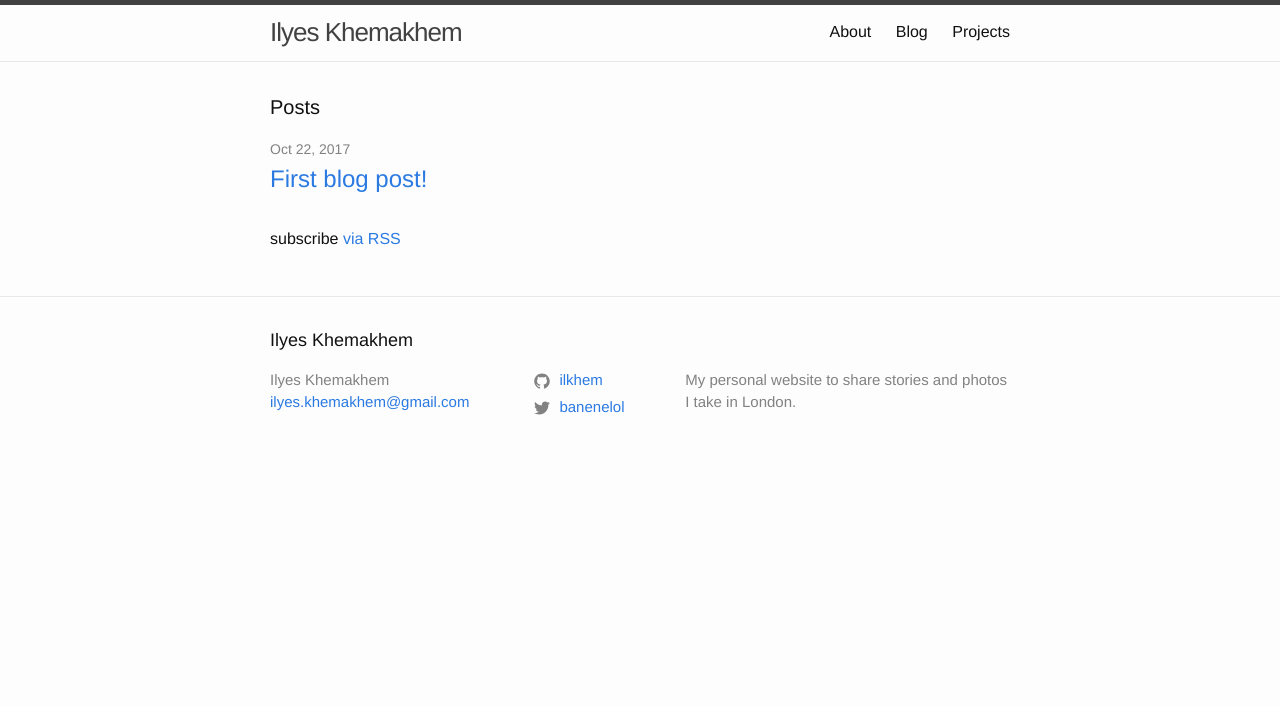
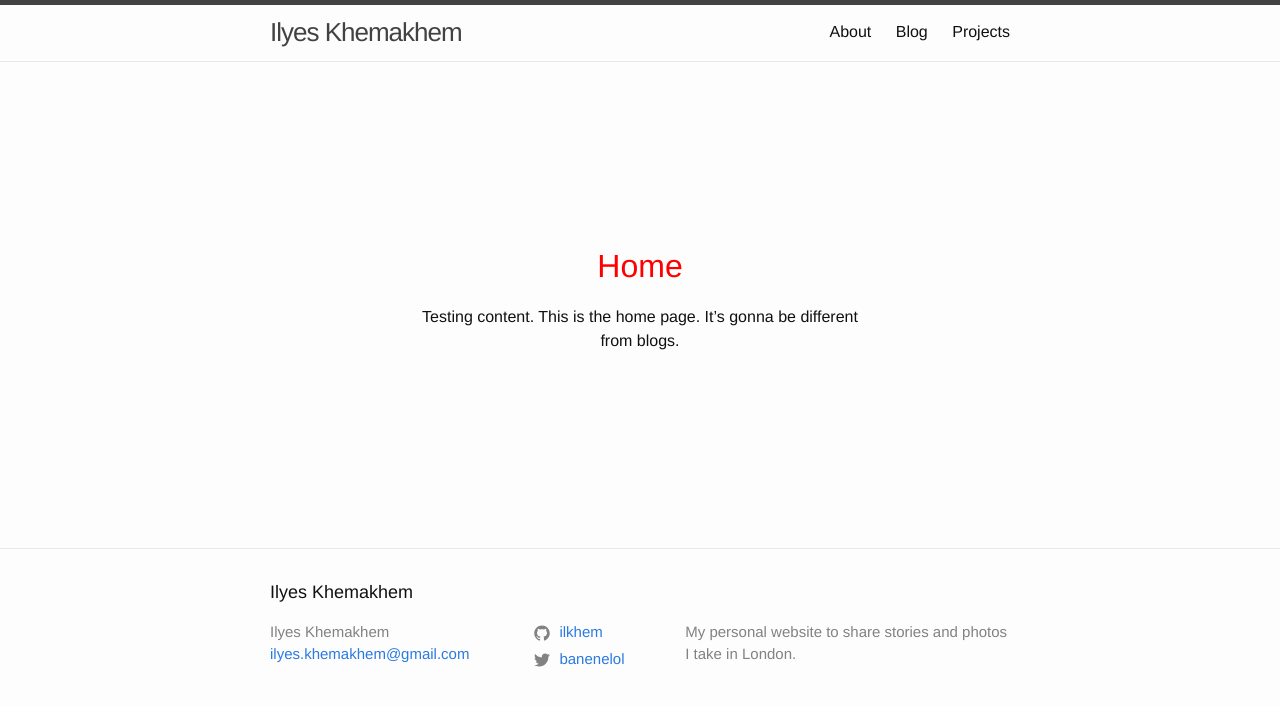
Before and after one commit to ilkhem/ilkhem.github.io, a Jekyll site: the page built from index.md, in a window 1280 px wide. Shown: the top 706 px of the page. Built offline with Jekyll 4.4.1, drawn with Linux system fonts in a browser that asks for light colours.

Commit message:
home page structure update; new banenelol.scss for custom style

```diff
--- a/_layouts/home.html
+++ b/_layouts/home.html
@@ -2,25 +2,16 @@
 layout: default
 ---
 
-<div class="home">
+<div class="home-page">
 
-  <h1 class="page-heading">Posts</h1>
+  <h1 class="home-header">Home</h1>
 
-  {{ content }}
+  <div class="home-content">
 
-  <ul class="post-list">
-    {% for post in site.posts %}
-      <li>
-        {% assign date_format = site.minima.date_format | default: "%b %-d, %Y" %}
-        <span class="post-meta">{{ post.date | date: date_format }}</span>
+    {{ content }}
 
-        <h2>
-          <a class="post-link" href="{{ post.url | relative_url }}">{{ post.title | escape }}</a>
-        </h2>
-      </li>
-    {% endfor %}
-  </ul>
+  </div>
 
-  <p class="rss-subscribe">subscribe <a href="{{ "/feed.xml" | relative_url }}">via RSS</a></p>
+
 
 </div>
--- /dev/null
+++ b/_sass/banene.scss
@@ -0,0 +1,20 @@
+/**
+ * home page
+ */
+
+
+.home-header {
+  color: rgb(255, 0, 0);
+  text-align: center;
+}
+
+
+.home-page {
+   padding: 150px;
+   font-size: 100;
+   font-weight: 300;
+}
+
+.home-content {
+  text-align: center;
+}
--- a/assets/main.scss
+++ b/assets/main.scss
@@ -2,5 +2,6 @@
 # Only the main Sass file needs front matter (the dashes are enough)
 ---
 
+@import "banene";
 @import "minima";
 @import "svg-icons";
--- a/index.md
+++ b/index.md
@@ -1,6 +1,5 @@
 ---
-# You don't need to edit this file, it's empty on purpose.
 # Edit theme's home layout instead if you wanna make some changes
-# See: https://jekyllrb.com/docs/themes/#overriding-theme-defaults
 layout: home
 ---
+Testing content. This is the home page. It's gonna be different from blogs.
```
Also changed, not shown: _layouts/customhome.html (added, +26 -0 lines).
